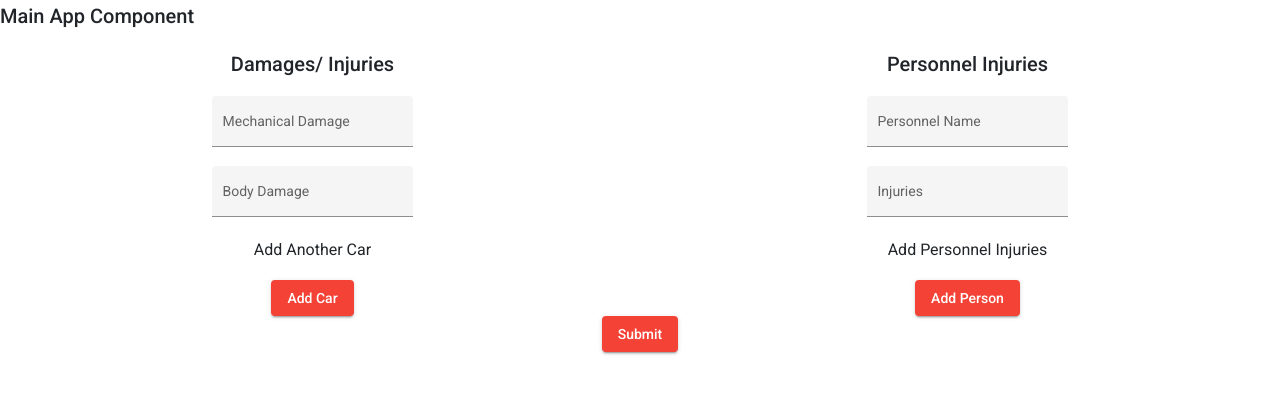
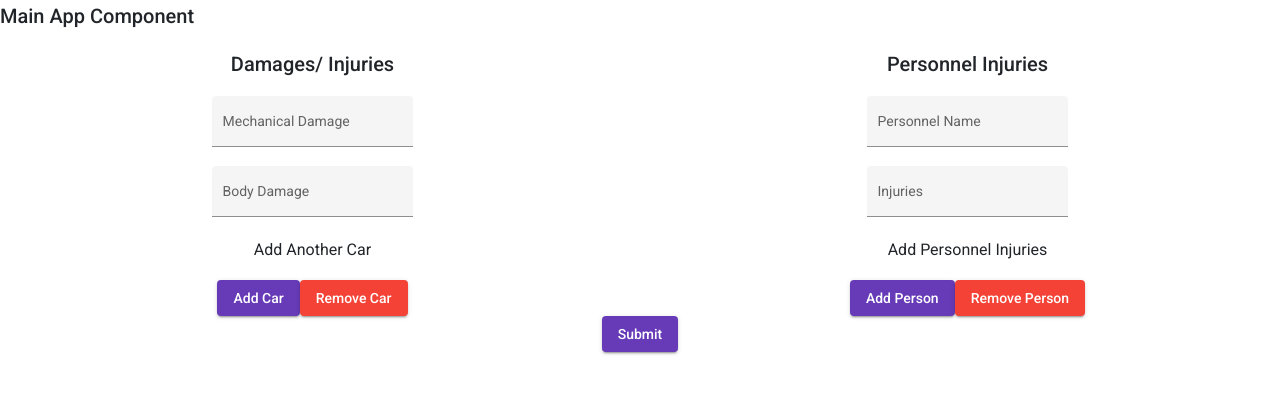
Before and after one commit to fed2021insurance/insuranceapp, an Angular app: page / in a window 1280 px wide. Shown: the top 394 px of the page. Built offline with nearby package versions, Linux system fonts and the light colour scheme.

Commit message:
Added remove buttons
Added the remove buttons to the form

```diff
--- a/src/app/forms/forms.component.html
+++ b/src/app/forms/forms.component.html
@@ -34,7 +34,8 @@
                         </mat-form-field>
                     </div>
                 </div>
-                <button mat-raised-button type="button" color="warn" (click)="onAddCar()">Add Car</button>
+                <button mat-raised-button type="button" color="primary" (click)="onAddCar()">Add Car</button>
+                <button mat-raised-button type="button" color="warn" (click)="onRemoveCar()">Remove Car</button>
         </div>
 
         <div class="col">
@@ -71,10 +72,11 @@
                         </div>
                     </div>
 
-                    <button mat-raised-button type="button" color="warn" (click)="onAddPerson()">Add Person</button>
+                    <button mat-raised-button type="button" color="primary" (click)="onAddPerson()">Add Person</button>
+                    <button mat-raised-button type="button" color="warn" (click)="onRemovePerson()">Remove Person</button>
                 </div>
         </div>
     </div>
 
-        <button mat-raised-button type="submit" color="warn" (click)='onSubmit()'>Submit</button>
+        <button mat-raised-button type="submit" color="primary" (click)='onSubmit()'>Submit</button>
 </form>
--- a/src/app/forms/forms.component.ts
+++ b/src/app/forms/forms.component.ts
@@ -41,6 +41,10 @@ export class FormsComponent implements OnInit {
     })
     console.log(this.carsService.cars)
   }
+  onRemoveCar(){
+    this.arr.pop()
+    this.carsService.removeCar(this.carsService.cars.length - 1)
+  }
 
   onAddPerson(){
     this.arr2.push({name: new FormControl, injuries: new FormControl})
@@ -53,6 +57,11 @@ export class FormsComponent implements OnInit {
     console.log(this.peopleService.persons)
   }
 
+  onRemovePerson(){
+    this.arr2.pop()
+    this.peopleService.removePerson(this.peopleService.persons.length - 1)
+  }
+
   onSubmit(){
     this.carsService.cars.unshift({mechanicalDamange: this.reportCarForm.get('userData.mechDam').value, bodyDamange: this.reportCarForm.get('userData.bodyDam').value})
     this.peopleService.persons.unshift({name: this.reportCarForm.get('userData.name').value, injuries: this.reportCarForm.get('userData.injuries').value})
```
